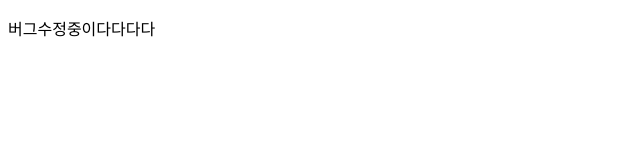
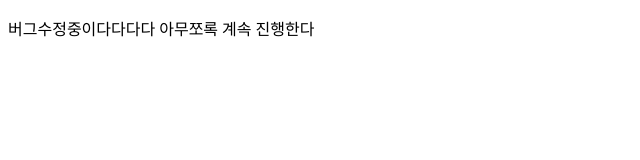
Before and after one commit to Dae-HwanKim/git_test, a plain HTML site: page index.html in a window 1280 px wide. Shown: the whole page, without its empty margins (0-640 px from the left). Drawn offline with Linux system fonts and the light colour scheme.

Commit message:
아무쪼록 계속 진행한다

```diff
--- a/index.html
+++ b/index.html
@@ -6,6 +6,7 @@
   <title>Document</title>
 </head>
 <body>
-  <p>버그수정중이다다다다</p>
+  <p>버그수정중이다다다다 아무쪼록 계속 진행한다</p>
+
 </body>
 </html>
```
